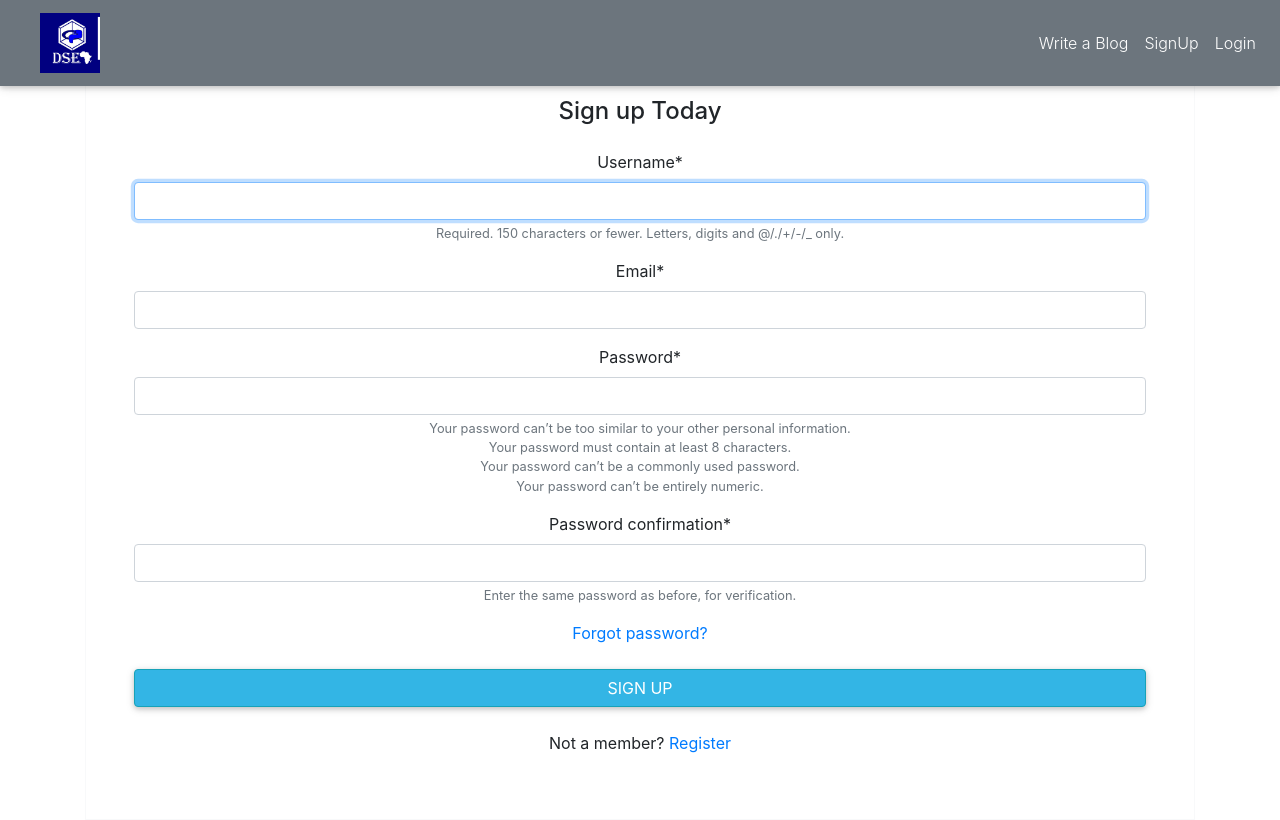
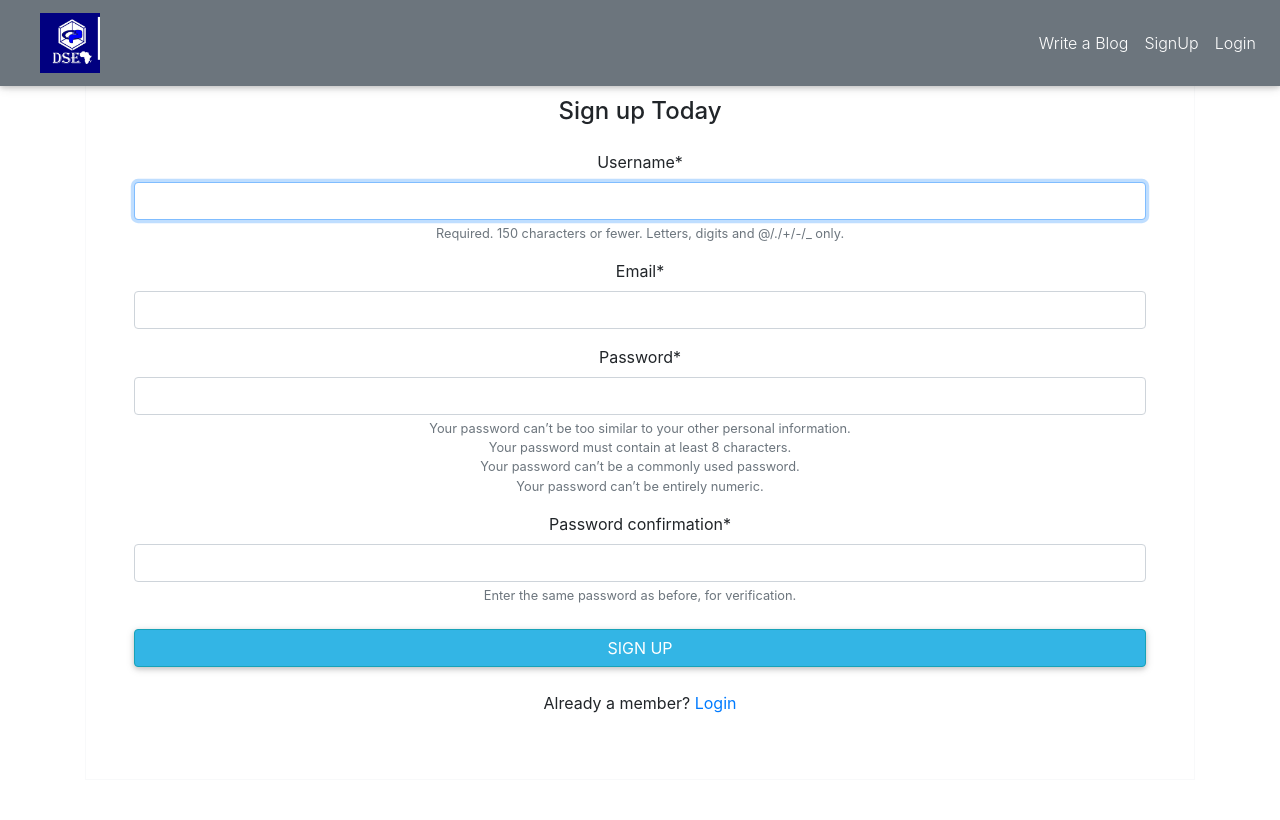
Before and after one commit to DataScienceEastAfrica/DSEA-website, a Django app: page /register/ in a window 1280 px wide. After the commit the page ends 713 px from the top, so only its background shows below. Run offline with Django 3.2, Linux system fonts and the light colour scheme; some libraries are stand-ins or nearby versions.

Commit message:
add login template

```diff
--- a/MyProject/MyProject/urls.py
+++ b/MyProject/MyProject/urls.py
@@ -15,10 +15,13 @@ Including another URLconf
 """
 from django.contrib import admin
 from django.urls import path ,include
+from django.contrib.auth import views as auth_views
 from App import views as app_views
 
 urlpatterns = [
     path('admin/', admin.site.urls),
     path('register/', app_views.register, name="register"),
+    path('login/', auth_views.LoginView.as_view(template_name='login.html'), name="login"),
+    path('logout/', auth_views.LogoutView.as_view(template_name='logout.html'), name="logout"),
     path('', include('App.urls')),
 ]
--- a/MyProject/templates/register.html
+++ b/MyProject/templates/register.html
@@ -8,16 +8,10 @@
         {% csrf_token %}
         <p class="h4 mb-4">Sign up Today</p>
         {{ form|crispy }}
-        <div class="d-flex justify-content-around">
-            <div>
-                <a href="">Forgot password?</a>
-            </div>
-        </div>
-
         <button class="btn btn-info btn-block my-4" type="submit">Sign Up</button>
 
-        <p>Not a member?
-            <a href="">Register</a>
+        <p>Already a member?
+            <a href="{% url 'login' %}">Login</a>
         </p>
 
 
```
Also changed, not shown: MyProject/templates/login.html (added, +25 -0 lines).
